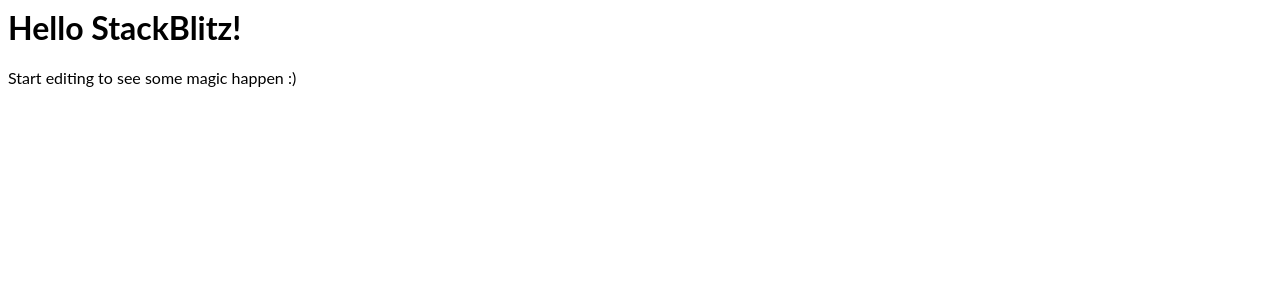
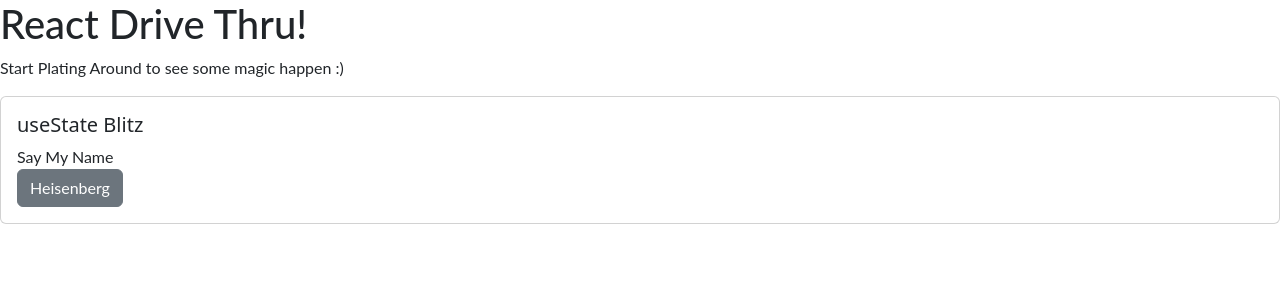
Before and after one commit to karthiksista/react-concepts, a React (Create React App) app: page / in a window 1280 px wide. Shown: the top 300 px of the page. Built offline with nearby package versions, Linux system fonts and the light colour scheme.

Commit message:
Add useStae Example

```diff
--- a/src/App.js
+++ b/src/App.js
@@ -1,11 +1,18 @@
-import React from "react";
-import "./style.css";
+import React from 'react';
+import './style.css';
+
+import CardHolder from './components/CardHolder';
+import StateExample from './hooks/StateExample';
 
 export default function App() {
   return (
     <div>
-      <h1>Hello StackBlitz!</h1>
-      <p>Start editing to see some magic happen :)</p>
+      <h1>React Drive Thru!</h1>
+      <p>Start Plating Around to see some magic happen :)</p>
+
+      <CardHolder title={'useState Blitz'}>
+        <StateExample />
+      </CardHolder>
     </div>
   );
 }
--- /dev/null
+++ b/src/components/CardHolder.js
@@ -0,0 +1,19 @@
+import React from 'react';
+import { Card, CardImg, CardText, CardBody, CardTitle } from 'reactstrap';
+
+const CardHolder = ({ children, title }) => {
+  return (
+    <div>
+      <Card>
+        <CardBody>
+          <CardTitle className="center" tag="h5">
+            {title}
+          </CardTitle>
+          <CardText>{children}</CardText>
+        </CardBody>
+      </Card>
+    </div>
+  );
+};
+
+export default CardHolder;
--- /dev/null
+++ b/src/hooks/StateExample.js
@@ -0,0 +1,20 @@
+import React, { useState } from 'react';
+import { Button } from 'reactstrap';
+
+const StateExample = () => {
+  const [title, setTitle] = useState('Say My Name');
+
+  return (
+    <>
+      <div>{title}</div>
+      <div>
+        <Button onClick={() => setTitle('You Are God Damn Right!!')}>
+          {' '}
+          Heisenberg{' '}
+        </Button>
+      </div>
+    </>
+  );
+};
+
+export default StateExample;
```
Also changed, not shown: src/index.js (+5 -4 lines).
